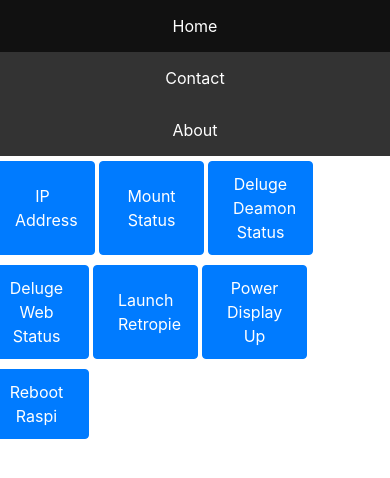
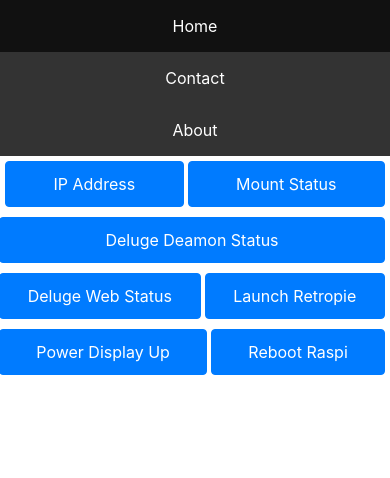
Before and after one commit to Diptanshu8/piface, a Python web app: template app/templates/functions.html in a window 390 px wide. Shown: the top 478 px of the page. Run offline with Jinja, Linux system fonts and the light colour scheme; the template is opened without the code that fills it: most values are stand-ins (such as "Sample title", 1, 10 or a date in 2020); some libraries are stand-ins or nearby versions.

Commit message:
Added BS container and better responsive grids as per device size.
Signed-off-by: Diptanshu8 <diptanshuj@gmail.com>

```diff
--- a/app/templates/base.html
+++ b/app/templates/base.html
@@ -20,8 +20,9 @@
   <li class="right"><a href="#contact">Contact</a></li>
   <li class="right"><a href="#about">About</a></li>
 </ul>
-        {%block buttons %}{% endblock %}
-
+<div class="container">
+{%block buttons %}{% endblock %}
+</div>
 <div class="clearfix"></div>
 <script src="//ajax.googleapis.com/ajax/libs/angularjs/1.4.9/angular.min.js"></script>
 <script src="//ajax.googleapis.com/ajax/libs/jquery/1.9.1/jquery.min.js"></script>
--- a/app/templates/functions.html
+++ b/app/templates/functions.html
@@ -2,12 +2,12 @@
 
 {% block buttons %}
 		<div class="btn-group row text-center">
-		  <button class="col-3 btn btn-primary rounded" id="ip_addr_btn"   ng-click="btn_click($event);"  >IP Address</button>
-          <button class="col-3 btn btn-primary rounded" id="mnt_stat_btn"  ng-click="btn_click($event);" >Mount Status</button>
-		  <button class="col-3 btn btn-primary rounded" id="delg_stat_btn" ng-click="btn_click($event);">Deluge Deamon Status</button>
-		  <button class="col-3 btn btn-primary rounded" id="delgweb_stat_btn" ng-click="btn_click($event);">Deluge Web Status</button>
-		  <button class="col-3 btn btn-primary rounded" id="retropie_launch_btn" ng-click="btn_click($event);">Launch Retropie</button>
-		  <button class="col-3 btn btn-primary rounded" id="display_up_btn" ng-click="btn_click($event);">Power Display Up</button>
-		  <button class="col-3 btn btn-primary rounded" id="reboot_btn" ng-click="btn_click($event);">Reboot Raspi</button>
+		  <button class="col-sm|md|lg|xl-2 btn btn-primary rounded" id="ip_addr_btn"   ng-click="btn_click($event);"  >IP Address</button>
+          <button class="col-sm|md|lg|xl-2 btn btn-primary rounded" id="mnt_stat_btn"  ng-click="btn_click($event);" >Mount Status</button>
+		  <button class="col-sm|md|lg|xl-2 btn btn-primary rounded" id="delg_stat_btn" ng-click="btn_click($event);">Deluge Deamon Status</button>
+		  <button class="col-sm|md|lg|xl-2 btn btn-primary rounded" id="delgweb_stat_btn" ng-click="btn_click($event);">Deluge Web Status</button>
+		  <button class="col-sm|md|lg|xl-2 btn btn-primary rounded" id="retropie_launch_btn" ng-click="btn_click($event);">Launch Retropie</button>
+		  <button class="col-sm|md|lg|xl-2 btn btn-primary rounded" id="display_up_btn" ng-click="btn_click($event);">Power Display Up</button>
+		  <button class="col-sm|md|lg|xl-2 btn btn-primary rounded" id="reboot_btn" ng-click="btn_click($event);">Reboot Raspi</button>
 		</div>
 {% endblock %}
```
